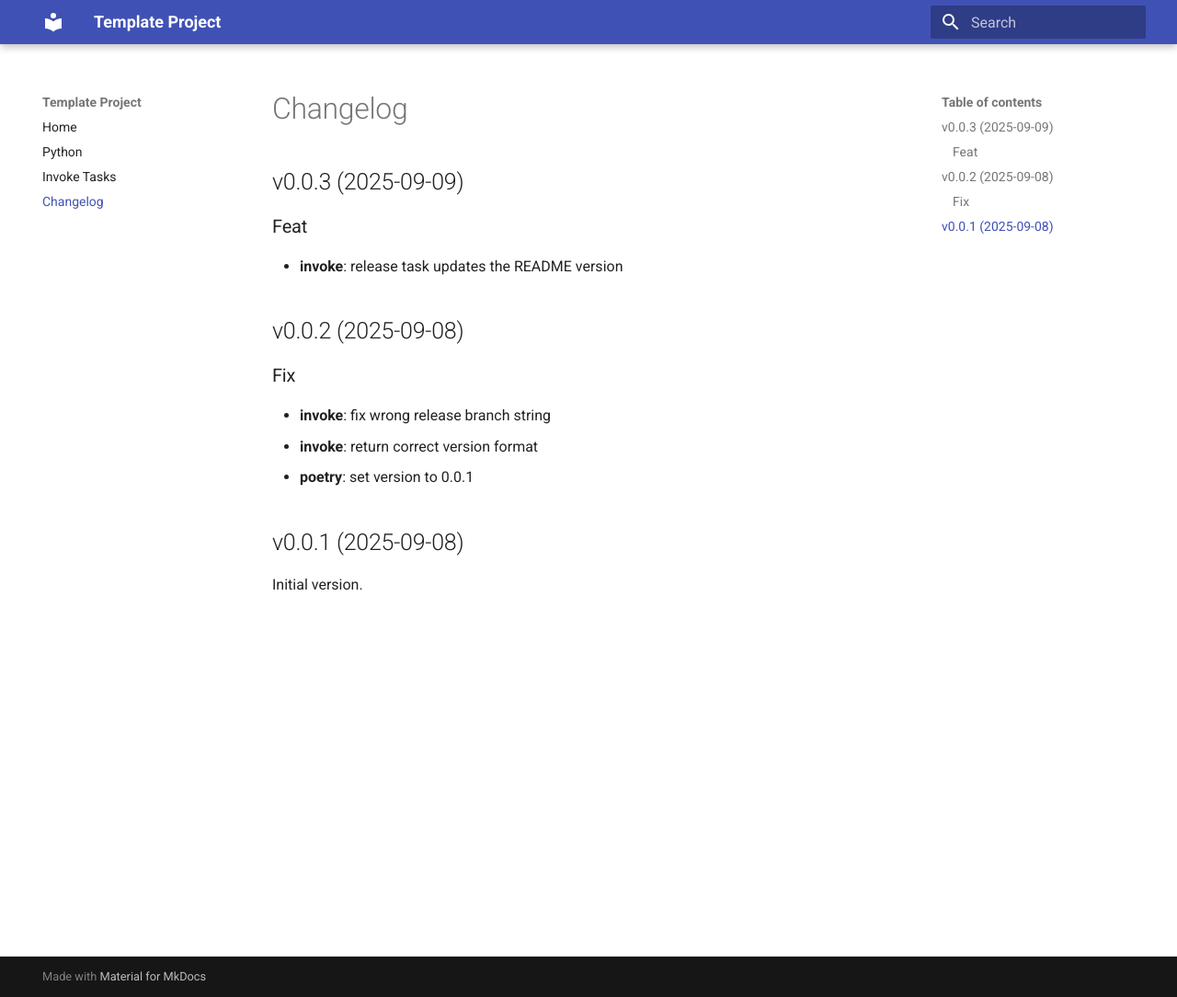
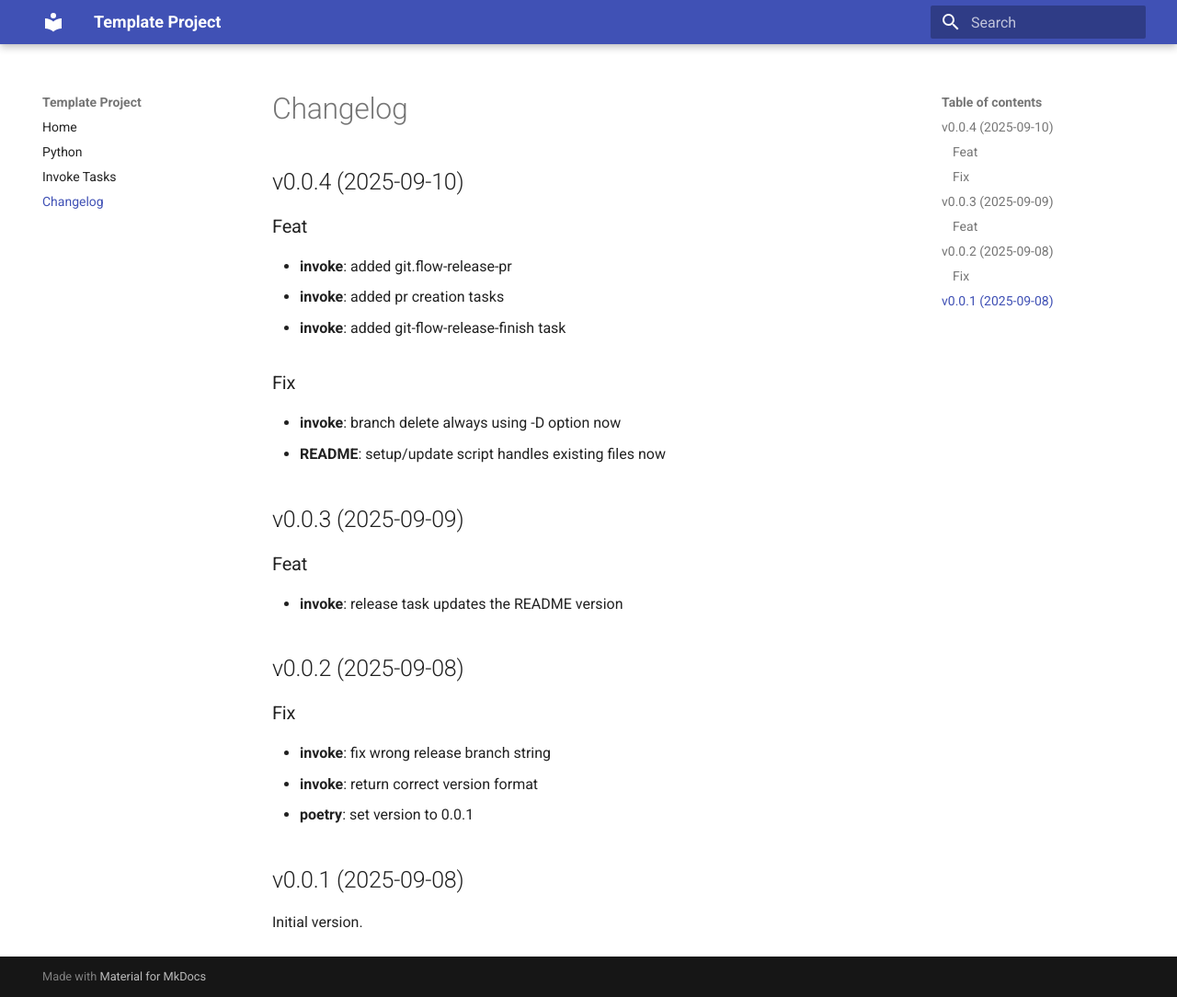
Before and after one commit to tigitlabs/pyt-cli-cookie, an MkDocs documentation site: the page built from docs/changelog.md, in a window 1280 px wide and 1084 px high. Shown: the whole window at 92% size. Built offline with MkDocs 1.6.1 and Material for MkDocs 9.7.7, drawn with Linux system fonts in a browser that asks for light colours.

Commit message:
docs: update changelog for release

```diff
--- a/docs/changelog.md
+++ b/docs/changelog.md
@@ -1,3 +1,16 @@
+## v0.0.4 (2025-09-10)
+
+### Feat
+
+- **invoke**: added git.flow-release-pr
+- **invoke**: added pr creation tasks
+- **invoke**: added git-flow-release-finish task
+
+### Fix
+
+- **invoke**: branch delete always using -D option now
+- **README**: setup/update script handles existing files now
+
 ## v0.0.3 (2025-09-09)
 
 ### Feat
--- a/pyproject.toml
+++ b/pyproject.toml
@@ -1,6 +1,6 @@
 [project]
 name = "pyt-template"
-version = "0.0.3"
+version = "0.0.4"
 description = ""
 authors = [{ name = "Timur Yigit", email = "timur@tigitlabs.com" }]
 readme = "README.md"
```
Also changed, not shown: README.md (+1 -1 lines).
